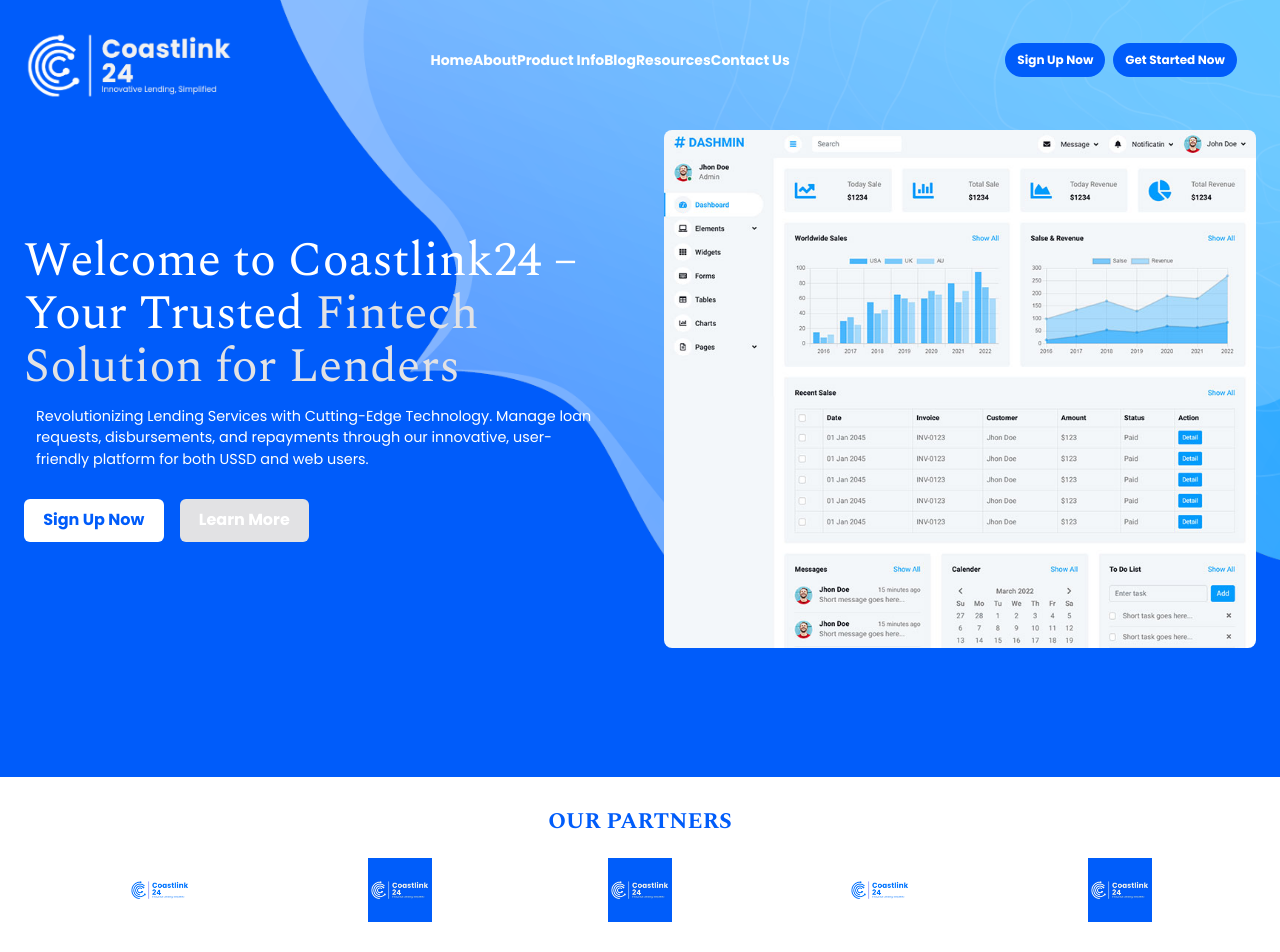
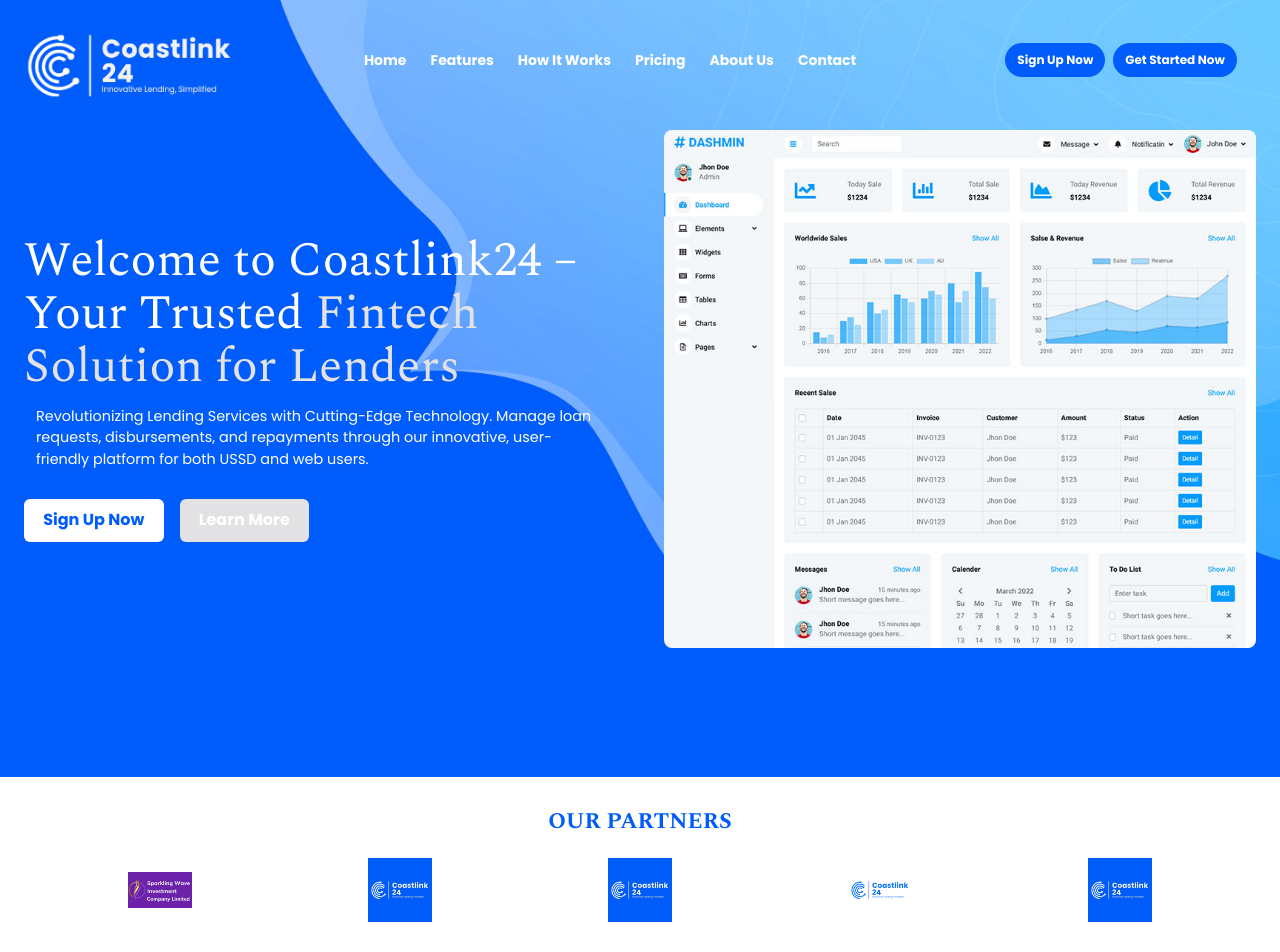
Before and after one commit to Coast-Information-Technology/coastlink24, a Next.js app: page / in a window 1280 px wide. Shown: the top 952 px of the page. Built offline with nearby package versions, Linux system fonts and the light colour scheme.

Commit message:
adjustments

```diff
--- a/app/page.tsx
+++ b/app/page.tsx
@@ -63,7 +63,7 @@
       <section className="section-padding-block py-8 flex flex-col items-center gap-6">
         <h2 className="text-primary headColor tertiary-heading ">OUR PARTNERS</h2>
         <div className={`${carouselStyles.brandCarousel} flex items-center justify-evenly gap-12`}>
-          <img src="/partners/Coastlink24.png" alt="..." width={50} height={100} className={carouselStyles.carouselImage} />
+          <img src="/partners/logo.webp" alt="..." width={100} height={100} className={`${carouselStyles.carouselImage} bg-purple-800`} />
           <img src="/partners/Coast.jpeg" alt="logo2" width={50} height={100} className={carouselStyles.carouselImage} />
           <img src="/partners/Coast.jpeg" alt="logo2" width={50} height={100} className={carouselStyles.carouselImage} />
           <img src="/partners/Coastlink24.png" alt="..." width={50} height={100} className={carouselStyles.carouselImage} />
@@ -127,19 +127,19 @@
               <FaCircle color=" hsl(240, 2%, 89%)" />
                 <h3 className="secondary-heading text-primary py-4 ">Efficient Borrower Management</h3>
               </span>
-              <p className="text-justify px-6">Track every borrower's <strong>loan history</strong>, repayment progress, and disbursement details in one place. Coastlink24 allows lenders to easily access borrower profiles and stay on top of every loan.</p>
+              <p className="text-justify px-6">Track every borrower's loan history, repayment progress, and disbursement details in one place. Coastlink24 allows lenders to easily access borrower profiles and stay on top of every loan.</p>
 
               <span className="flex flex-row items-center gap-2">
                   <FaCircle color=" hsl(240, 2%, 89%)" />
                 <h3 className="secondary-heading text-primary py-4 ">Customizable Loan Products</h3>
               </span>
-              <p className="text-justify px-6">Tailor your loan offerings to fit diverse borrower needs. With our,<strong>flexible loan product settings</strong>lenders can adjust interest rates, loan tenures, and repayment structures to meet the demands of different clients.</p>
+              <p className="text-justify px-6">Tailor your loan offerings to fit diverse borrower needs. With our,<strong> flexible loan product settings</strong> lenders can adjust interest rates, loan tenures, and repayment structures to meet the demands of their different products.</p>
 
               <span className="flex flex-row items-center gap-2">
                   <FaCircle color=" hsl(240, 2%, 89%)" />
                   <h3 className="secondary-heading text-primary py-4 ">Automated Loan Processes</h3>
               </span>
-              <p className="text-justify px-6">Reduce administrative load and increase efficiency with our<strong>automated loan approval</strong> and processing system. Coastlink24 handles the heavy lifting, from loan applications to final disbursements, ensuring faster turnaround times.</p>
+              <p className="text-justify px-6">Reduce administrative load and increase your efficiency with our<strong> automated loan approval</strong> and processing system. Coastlink24 automates the heavy lifting, from loan applications to final disbursements, ensuring faster turnaround times.</p>
 
                <span className="flex flex-row items-center gap-2">
                   <FaCircle color=" hsl(240, 2%, 89%)" />
@@ -151,7 +151,7 @@
                 <FaCircle color=" hsl(240, 2%, 89%)" />
                 <h3 className="secondary-heading text-primary py-4 ">Detailed Analytics and Reporting</h3>
               </span>
-              <p className="text-justify px-6">Gain valuable insights into your lending operations with our<strong>advanced analytics tools</strong>. Monitor loan performance, track repayment trends, and view real-time borrower activity, allowing you to make data-driven decisions.</p>
+              <p className="text-justify px-6">Gain valuable insights into your lending operations with our<strong> advanced analytics tools</strong>. Monitor loan performance, track repayment trends, and view real-time borrower activity, allowing you to make data-driven decisions.</p>
           </div>
         </div>
       </section>
@@ -182,7 +182,7 @@
                     <path d="M288 96c-45.48 0-87.94 17.62-119.6 49.48C138.04 174.9 128 203.79 128 232v32c0 10.84 1.37 21.36 4 31.25L96 335.05v37.65c0 24.35 19.65 44 44 44h242.41c-8.32-14.63-14.57-30.83-18.04-48H192c-13.25 0-24-10.75-24-24v-24h224v-32h-224v-24c0-13.25 10.75-24 24-24h224c14.14 0 26.63 4.08 37.32 10.88l39.68-39.68A191.49 191.49 0 0 0 288 96zM464 384c0 13.25-10.75 24-24 24H256c-13.25 0-24-10.75-24-24v-48h128c22.06 0 42.12-6.08 60.11-16.44l49.4 49.4c14.53 14.53 20.47 35.61 17.06 55.06z" />
                   </svg>
                   <h3 className="secondary-heading mb-3">Support</h3>
-                  <p className="text-gray-500 text-sm leading-relaxed">Borrowers enjoy an easy, transparent loan process with <strong> instant approvals</strong> and flexible repayment terms. Coastlink24 offers multiple access points, including USSD for borrowers without internet access..</p>
+                  <p className="text-gray-500 text-sm leading-relaxed">Borrowers enjoy an easy, transparent loan process with <strong> instant approvals</strong> and flexible repayment terms. Coastlink24 offers multiple access points, including USSD for borrowers without internet access.</p>
                 </div>
               </div>
 
--- a/app/styles/landingNav.module.css
+++ b/app/styles/landingNav.module.css
@@ -151,7 +151,7 @@
   bottom: 0;
   height: 2.4px;
   width: 0;
-  background-color: #005dfa;
+  background-color: #ffffff;
   transition: width 0.4s ease;
 }
 
--- a/components/contact/WhatsAppForm.tsx
+++ b/components/contact/WhatsAppForm.tsx
@@ -19,7 +19,7 @@
   };
 
   return (
-    <section className="max-w-5xl lg:max-w-full mx-auto bg-white my-6 font-sans">
+    <section className="max-w-5xl lg:max-w-full mx-auto bg-white my-6 font-sans p-4">
       {/* Header Section */}
       <div className="text-center px-6">
         <h2 className="text-gray-800 secondary-heading text-primary font-bold">Contact Us</h2>
@@ -68,7 +68,7 @@
                 <path d="M168 0C75.05 0 0 75.05 0 168c0 87.4 71.6 169.5 166.6 261.6a31.94 31.94 0 0 0 44.8 0C312.4 337.5 384 255.4 384 168 384 75.05 308.95 0 216 0H168zm0 192c-26.51 0-48-21.49-48-48s21.49-48 48-48 48 21.49 48 48-21.49 48-48 48z" />
               </svg>
               <span className="text-white text-sm text-gray-500 ml-4">
-                Coast House, opposite NMPC, Olopomewa, Ibadan, Nigeria
+                Coast House, opposite NMPC, Ibadan Poly Road, Ibadan, Oyo State, Nigeria.
               </span>
             </li>
           </ul>
--- a/components/footer/Footer.tsx
+++ b/components/footer/Footer.tsx
@@ -11,42 +11,53 @@
         <div>
           <h2 className="text-white text-lg font-semibold mb-4">Quick Links</h2>
           <ul role='list' className="space-y-4 flex flex-col">
-            <Link href="/" role="listiterm" className="text-secondary  hover:text-white text-sm transition-all">Products </Link>
-
-            <Link href="/" role="listiterm" className="text-secondary hover:text-white text-sm transition-all">Pricing
+            <li role="listiterm">
+            <Link href="/products" className="text-secondary  hover:text-white text-sm transition-all">Products </Link>
+            </li>
+            <li role="listiterm">
+            <Link href="pricing/" role="listiterm" className="text-secondary hover:text-white text-sm transition-all">Pricing
             </Link>
-            <Link href="/" role="listiterm" className="text-secondary hover:text-white text-sm transition-all">Careers
+            </li>
+            <li role="listiterm">
+            <Link href="/careers" role="listiterm" className="text-secondary hover:text-white text-sm transition-all">Careers
             </Link>
+            </li>
           </ul>
         </div>
 
         <div>
           <h2 className="text-tertiary text-lg font-semibold mb-4">Follow Us</h2>
           <ul className="space-y-4 flex flex-col">
-            <Link href="/" role="listiterm" className="text-secondary hover:text-white text-sm transition-all">Github
-            </Link>
-            <Link href="/" role="listiterm" className="text-secondary  hover:text-white text-sm transition-all">LinkedIn
-            </Link>
-            <Link href="/" role="listiterm" className="text-secondary hover:text-white text-sm transition-all">Twitter
-            </Link>
+            <li role="listiterm">
+              <Link href="/" role="listiterm" className="text-secondary hover:text-white text-sm transition-all">Github</Link>
+            </li>
+            <li role="listiterm">
+              <Link href="/" role="listiterm" className="text-secondary  hover:text-white text-sm transition-all">LinkedIn</Link>
+            </li>
+            <li role="listiterm">
+              <Link href="/" role="listiterm" className="text-secondary hover:text-white text-sm transition-all">Twitter</Link>
+            </li>
           </ul>
         </div>
 
         <div>
           <h2 className="text-white text-lg font-semibold mb-4">Company</h2>
           <ul role="list" className="space-y-4  flex flex-col">
-            <Link href="/" role="listitem" className="text-secondary hover:text-white text-sm transition-all">About
-            </Link>
-            <Link href="/"  role="listitem"className="text-secondary  hover:text-white text-sm transition-all">Privacy Policy
-            </Link>
-            <Link href="/terms"  role="listitem"className="text-secondary hover:text-white text-sm transition-all">Terms &amp; Conditions
-            </Link>
+          <li role="listiterm">
+            <Link href="/" role="listitem" className="text-secondary hover:text-white text-sm transition-all">About</Link>
+          </li>
+          <li role="listiterm">
+            <Link href="/"  role="listitem"className="text-secondary  hover:text-white text-sm transition-all">Privacy Policy</Link>
+          </li>
+          <li role="listiterm">
+            <Link href="/terms"  role="listitem"className="text-secondary hover:text-white text-sm transition-all">Terms &amp; Conditions</Link>
+          </li>
           </ul>
         </div>
 
         <div className="flex items-center lg:justify-center">
           <Link href='/'>
-            <Image src="/Coastlink-brandlogo.png" alt="logo" width={40} height={10} className='w-60' />
+          <Image src="/Coastlink-brandlogo.png" alt="Coastlink company logo" width={40} height={10} className='w-60' />
           </Link>
         </div>
       </div>
@@ -72,7 +83,8 @@
           </Link>
         </div>
 
-        <Link href='https://www.coastresearchtechnology.com.ng' className='text-secondary text-sm hover:text-tertiary'>© Coast Research Technology. All rights reserved 2024.</Link>
+        <Link href="https://www.coastresearchtechnology.com.ng" target="_blank" rel="noopener noreferrer" className='text-secondary text-sm hover:text-tertiary'>© Coast Research Technology. All rights reserved 2024.</Link>
+
       </div>
     </footer>
 
--- a/components/landingNav/LandingNav.tsx
+++ b/components/landingNav/LandingNav.tsx
@@ -39,26 +39,37 @@
       <div className={`${styles.nav} ${isOpen ? "flex" : "hidden lg:flex"}`}>
         <ul
           role="list"
-          className={`${styles.navList} font-bold text-[14px] gap-5 text-white`}
+          className={`${styles.navList} flex font-bold text-[14px] gap-6 text-white`}
         >
-          <Link href="/" role="listitem" className={`${styles.navListItem}`}>
-            Home
-          </Link>
-          <Link href="#" role="listitem" className={`${styles.navListItem}`}>
-            About
-          </Link>
-          <Link href="#" role="listitem" className={`${styles.navListItem}`}>
-            Product Info
-          </Link>
-          <Link href="#" role="listitem" className={`${styles.navListItem}`}>
-            Blog
-          </Link>
-          <Link href="#" role="listitem" className={`${styles.navListItem}`}>
-            Resources
-          </Link>
-          <Link href="#" role="listitem" className={`${styles.navListItem}`}>
-            Contact Us
-          </Link>
+          <li role="listitem" >
+          <Link href="/" className={`${styles.navListItem}`}>
+            Home</Link>
+          </li>
+
+          <li role="listitem">
+          <Link href="#" className={`${styles.navListItem}`}>
+            Features</Link>
+          </li>
+
+          <li role="listitem">
+          <Link href="#"  className={`${styles.navListItem}`}>
+            How It Works</Link>
+          </li>
+
+          <li role="listitem" >
+          <Link href="#" className={`${styles.navListItem}`}>
+            Pricing</Link>
+          </li>
+
+          <li role="listitem" >
+          <Link href="#" className={`${styles.navListItem}`}>
+            About Us</Link>
+          </li>
+
+          <li role="listitem">
+          <Link href="#"  className={`${styles.navListItem}`}>
+            Contact</Link>
+          </li>
         </ul>
 
         {/* CTA buttons for mobile */}
```
Also changed, not shown: public/partners/logo.webp (added).
